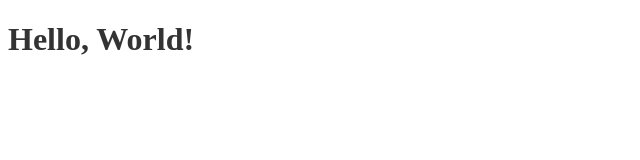
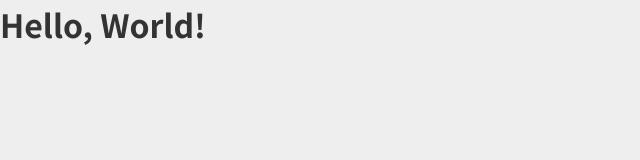
Before and after one commit to KouWeb/sw-starter, a website: page src/index.html in a window 1280 px wide. Shown: the whole page, without its empty margins (0-640 px from the left). Drawn offline with Linux system fonts and the light colour scheme.

Commit message:
フォント、ベース設定追加。

```diff
--- /dev/null
+++ b/src/_scss/foundation/_base.scss
@@ -0,0 +1,23 @@
+@charset "UTF-8";
+@use "../global" as g;
+
+:root {
+	/* カラー設定 */
+	--color-default: #333;
+	--color-primary: #1f4cac;
+	--color-secondary: #61acde;
+	--color-accent: #1c8c5f;
+}
+
+html {
+	font-family: "Noto Sans JP", sans-serif;
+	color: var(--color-default);
+}
+
+body {
+	background-color: #eee;
+
+	@include g.media-df(md) {
+		background-color: var(--color-accent);
+	}
+}
--- /dev/null
+++ b/src/_scss/foundation/_font.scss
@@ -0,0 +1,49 @@
+@charset "UTF-8";
+
+@font-face {
+	font-family: "Noto Sans JP";
+	font-style: normal;
+	font-weight: 400;
+	font-display: swap;
+	src: url("/font/noto-sans-jp-v56-japanese-regular.woff2") format("woff2");
+}
+
+@font-face {
+	font-family: "Noto Sans JP";
+	font-style: normal;
+	font-weight: 500;
+	font-display: swap;
+	src: url("/font/noto-sans-jp-v56-japanese-500.woff2") format("woff2");
+}
+
+@font-face {
+	font-family: "Noto Sans JP";
+	font-style: normal;
+	font-weight: 600;
+	font-display: swap;
+	src: url("/font/noto-sans-jp-v56-japanese-600.woff2") format("woff2");
+}
+
+@font-face {
+	font-family: "Noto Sans JP";
+	font-style: normal;
+	font-weight: 700;
+	font-display: swap;
+	src: url("/font/noto-sans-jp-v56-japanese-700.woff2") format("woff2");
+}
+
+@font-face {
+	font-family: "Noto Sans JP";
+	font-style: normal;
+	font-weight: 800;
+	font-display: swap;
+	src: url("/font/noto-sans-jp-v56-japanese-800.woff2") format("woff2");
+}
+
+@font-face {
+	font-family: "Noto Sans JP";
+	font-style: normal;
+	font-weight: 900;
+	font-display: swap;
+	src: url("/font/noto-sans-jp-v56-japanese-900.woff2") format("woff2");
+}
--- /dev/null
+++ b/src/_scss/foundation/index.scss
@@ -0,0 +1,3 @@
+@charset "UTF-8";
+@use "font";
+@use "base";
--- /dev/null
+++ b/src/_scss/global/_media-query.scss
@@ -0,0 +1,34 @@
+@charset "UTF-8";
+@use "sass:map";
+
+// モバイルファーストのブレイクポイント
+$breakpoints-mf: (
+	"sm": "screen and (min-width:480px)",
+	"md": "screen and (min-width:768px)",
+	"lg": "screen and (min-width:1024px)",
+	"xl": "screen and (min-width:1280px)",
+	"xxl": "screen and (min-width:1536px)",
+) !default;
+
+// モバイルファースト用のミックスイン
+@mixin media-mf($breakpoint) {
+	@media #{map.get($breakpoints-mf, $breakpoint)} {
+		@content;
+	}
+}
+
+// デスクトップファーストのブレイクポイント
+$breakpoints-df: (
+	"xxl": "screen and (max-width:1536px)",
+	"xl": "screen and (max-width:1280px)",
+	"lg": "screen and (max-width:1024px)",
+	"md": "screen and (max-width:768px)",
+	"sm": "screen and (max-width:480px)",
+) !default;
+
+// デスクトップファースト用のミックスイン
+@mixin media-df($breakpoint) {
+	@media #{map.get($breakpoints-df, $breakpoint)} {
+		@content;
+	}
+}
--- /dev/null
+++ b/src/_scss/global/index.scss
@@ -0,0 +1 @@
+@forward "media-query";
--- a/src/_scss/style.scss
+++ b/src/_scss/style.scss
@@ -1,5 +1 @@
-$color-default: #333;
-
-body {
-	color: $color-default;
-}
+@use "foundation";
--- /dev/null
+++ b/src/css/reset.css
@@ -0,0 +1 @@
+*,*::before,*::after{box-sizing:border-box}body,h1,h2,h3,h4,p,figure,blockquote,dl,dd{margin:0}ul[role="list"],ol[role="list"]{list-style:none}html:focus-within{scroll-behavior:smooth}body{min-height:100vh;text-rendering:optimizeSpeed;line-height:1.5}a:not([class]){text-decoration-skip-ink:auto}img,picture{max-width:100%;display:block}input,button,textarea,select{font:inherit}@media(prefers-reduced-motion:reduce){html:focus-within{scroll-behavior:auto}*,*::before,*::after{animation-duration:.01ms !important;animation-iteration-count:1 !important;transition-duration:.01ms !important;scroll-behavior:auto !important}}
--- a/src/index.html
+++ b/src/index.html
@@ -4,6 +4,7 @@
 		<meta charset="UTF-8">
 		<meta name="viewport" content="width=device-width, initial-scale=1.0">
 		<title>Static Web Starter</title>
+		<link rel="stylesheet" href="/css/reset.css">
 		<link rel="stylesheet" href="/css/style.css">
 	</head>
 	<body>
--- /dev/null
+++ b/src/js/_ts/main.js
@@ -0,0 +1,3 @@
+const message = 'Hello, TypeScript!';
+console.log(message);
+export {};
--- a/tsconfig.json
+++ b/tsconfig.json
@@ -2,7 +2,7 @@
 	// Visit https://aka.ms/tsconfig to read more about this file
 	"compilerOptions": {
 		// File Layout
-		// "rootDir": "./src",
+		"rootDir": "./src",
 		"outDir": "src/js",
 
 		// Environment Settings
```
Also changed, not shown: src/css/style.css, src/font/noto-sans-jp-v56-japanese-500.woff2 (added), src/font/noto-sans-jp-v56-japanese-600.woff2 (added), src/font/noto-sans-jp-v56-japanese-700.woff2 (added), src/font/noto-sans-jp-v56-japanese-800.woff2 (added), src/font/noto-sans-jp-v56-japanese-900.woff2 (added), src/font/noto-sans-jp-v56-japanese-regular.woff2 (added).
